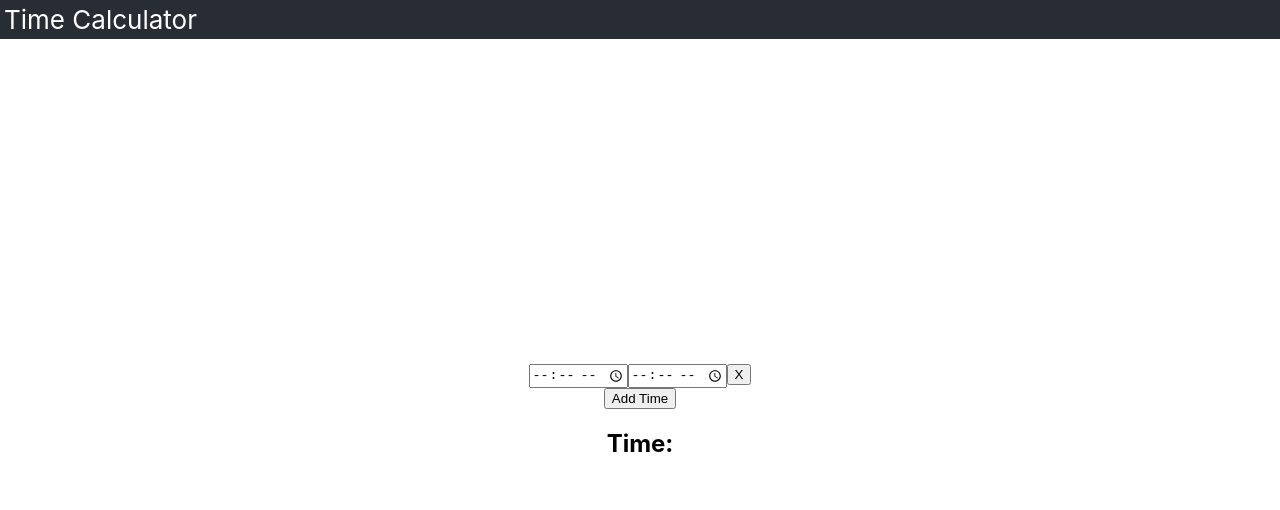
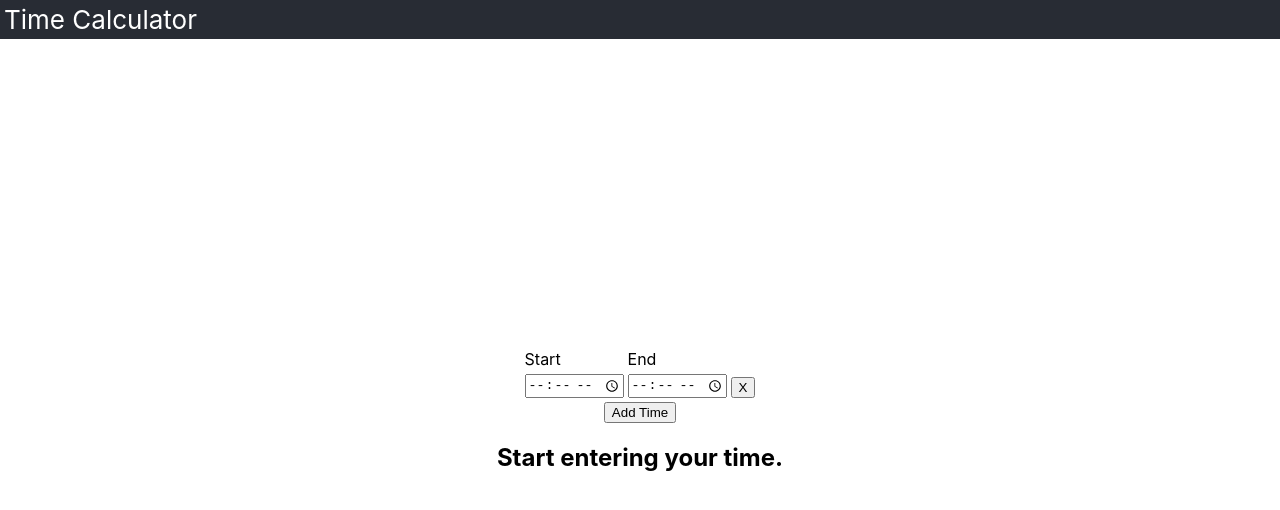
Before and after one commit to donovanclarke/hour-calculator, a React (Create React App) app: page / in a window 1280 px wide. Both pictures are taken after a click on the button "Add Time". Shown: the top 510 px of the page. Built offline with nearby package versions, Linux system fonts and the light colour scheme.

Commit message:
add in more user friendly messages, update UI (wip)

```diff
--- a/src/features/Calculator/index.jsx
+++ b/src/features/Calculator/index.jsx
@@ -1,7 +1,12 @@
 import React, { Component } from "react";
 import uuid from "uuid";
 
-import { convertToSeconds, returnSplitTime } from "../../utilities";
+import {
+  convertToSeconds,
+  returnSplitTime,
+  renderTimeDisplay,
+  isValidDate
+} from "../../utilities";
 
 import "./index.style.scss";
 
@@ -27,11 +32,13 @@ export class Calculator extends Component {
     const timeSheet =
       range.filter(({ id: timeId }) => timeId === id)
       .map(item => {
-          item.start = returnSplitTime(value);
-          item.min = value;
+        item.start = returnSplitTime(value);
+        item.min = value;
+        item.isComplete =
+          isValidDate(item.start) && isValidDate(item.end);
         if (item.end !== 0) {
-            const endTime = new Date(item.end);
-            item.difference = convertToSeconds(returnSplitTime(value), endTime);
+          const endTime = new Date(item.end);
+          item.difference = convertToSeconds(returnSplitTime(value), endTime);
         }
         return item;
       });
@@ -51,6 +58,8 @@ export class Calculator extends Component {
       .map(item => {
           item.end = returnSplitTime(value);
           item.max = value;
+        item.isComplete =
+          isValidDate(item.start) && isValidDate(item.end);
         if (item.end !== 0 || item.start !== 0) {
           const startTime = new Date(item.start);
           const endTime = new Date(item.end);
@@ -67,9 +76,7 @@ export class Calculator extends Component {
   removeTimeRow(id) {
     const { range } = this.state;
     const timeSheet = range.filter(({ id: timeId }) => timeId !== id);
-    this.setState({
-    range: timeSheet
-    })
+    this.setState({ range: timeSheet })
   };
 
   addTimeRow() {
@@ -82,7 +89,8 @@ export class Calculator extends Component {
           end: 0,
           difference: 0,
           min: undefined,
-          max: undefined
+          max: undefined,
+          isComplete: false
         }
     ]
     }))
@@ -93,11 +101,13 @@ export class Calculator extends Component {
     return (
     <>
       {range.map(({ id, max, min }) => (
-        <div key={id}>
+        <div key={id} className="input-row">
           <span>
+            <label className="label">Start</label>
             <input type="time" onChange={e => this.setStartTime(e, id)} max={max} />
           </span>
           <span>
+            <label className="label">End</label>
             <input type="time" onChange={e => this.setEndTime(e, id)} min={min} />
           </span>
           <span>
@@ -118,17 +128,15 @@ export class Calculator extends Component {
         </div>
       )
     }
-    const totalSeconds = range.reduce((a, b) => ({ difference: a.difference + b.difference }));
-    const { difference } = totalSeconds;
-    const hours = Math.floor(difference / 3600)
-    const minutes = Math.floor(difference / 60) % 60
-    const display =
-    [hours, minutes].map(v => v < 10 ? "0" + v : v)
-    .filter((v, i) => v !== "00" || i > 0)
-    .join(":")
+
+    const display = renderTimeDisplay(range);
     return (
       <div>
-        <h2>Time: {display !== "00" && display}</h2>
+        <h2>
+          {display && display !== "00" ?
+            (`${display}`) : ("Start entering your time.")
+          }
+        </h2>
       </div>
     )
   }
--- a/src/features/Calculator/index.style.scss
+++ b/src/features/Calculator/index.style.scss
@@ -1,7 +1,26 @@
-input:invalid {
-  border: 1px solid red;
-}
-
 .empty-message {
   padding: 8px;
 }
+
+.input-row {
+  display: flex;
+  margin-bottom: 4px;
+
+  > span {
+    align-self: flex-end;
+
+    > input {
+      margin-right: 4px;
+    }
+
+    > input:invalid {
+      border: 1px solid red;
+    }
+
+    > label {
+      display: block;
+      margin-bottom: 4px;
+      text-align: left;
+    }
+  }
+}
--- a/src/utilities/index.js
+++ b/src/utilities/index.js
@@ -1,7 +1,5 @@
 export const convertToSeconds = (start, end) => {
-  const startTime = new Date(start);
-  const endTime = new Date(end);
-  const diff = new Date(endTime - startTime);
+  const diff = new Date(new Date(end) - new Date(start));
   return (+diff.getUTCHours()) * 60 * 60 + (+diff.getUTCMinutes()) * 60;
 }
 
@@ -9,3 +7,30 @@ export const returnSplitTime = time => {
   const value = time.split(":");
   return new Date(0, 0, 0, value[0], value[1]);
 }
+
+export const isValidDate = date => {
+  if (date === 0) {
+    return false;
+  }
+  return date.toString() !== "Invalid Date";
+}
+
+export const renderTimeDisplay = range => {
+  const totalSeconds = range.reduce((a, b) => ({
+    difference: a.difference + b.difference
+  }));
+  const { difference } = totalSeconds;
+  const hours = Math.floor(difference / 3600)
+  const minutes = Math.floor(difference / 60) % 60
+  if (hours === 0 && minutes === 0) {
+    return null;
+  }
+
+  if (difference !== Number(difference)) {
+    return "Looks like you may have missed something.";
+  }
+
+  return `Time: ${[hours, minutes].map(v => v < 10 ? "0" + v : v)
+    .filter((v, i) => v !== "00" || i > 0)
+    .join(":")}`
+}
```
Also changed, not shown: 1 other file (tests, documents, lock files or other folders).
